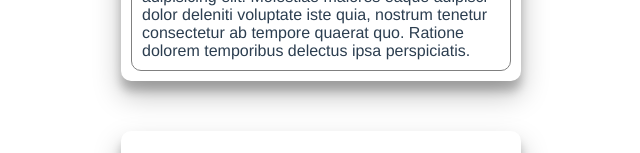
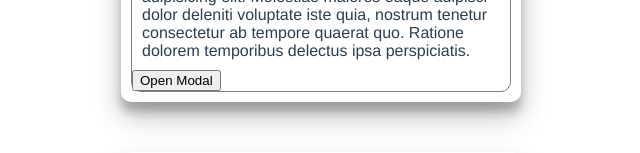
Before and after one commit to frontendops/Animal-cards-vue, a Vue app: page / in a window 1280 px wide. Shown: the part 628-781 px from the top of the page, without its empty margins (319-959 px from the left). Built offline with nearby package versions, Linux system fonts and the light colour scheme.

Commit message:
modal component

```diff
--- a/src/App.vue
+++ b/src/App.vue
@@ -1,19 +1,22 @@
 <template>
   <div id="app">
-    <Card v-for="animal in animals" :key="animal.fact" :animal="animal"/>
+    <BaseModal v-if="showModal" @close="toggleModal"/>
+    <Card v-for="animal in animals" :key="animal.fact" :animal="animal" v-on:open="toggleModal"/>
   </div>
 </template>
 
 <script>
 import Card from "./components/Card.vue";
-
+import BaseModal from "./components/BaseModal.vue";
 export default {
   name: "app",
   components: {
-    Card
+    Card,
+    BaseModal
   },
   data: function() {
     return {
+      showModal: false,
       animals: [
         {
           name: "Clownfish",
@@ -71,6 +74,11 @@ export default {
         }
       ]
     };
+  },
+  methods: {
+    toggleModal: function() {
+      this.showModal = !this.showModal;
+    }
   }
 };
 </script>
--- a/src/components/Card.vue
+++ b/src/components/Card.vue
@@ -20,6 +20,7 @@
       </BaseCardList>
 
       <div class="description">{{ animal.description }}</div>
+      <button @click="open">Open Modal</button>
     </div>
   </div>
 </template>
@@ -29,7 +30,12 @@ import BaseCardList from "./BaseCardList.vue";
 export default {
   name: "card",
   props: ["animal"],
-  components: { BaseCardList }
+  components: { BaseCardList },
+  methods: {
+    open: function() {
+      this.$emit("open");
+    }
+  }
 };
 </script>
 
```
